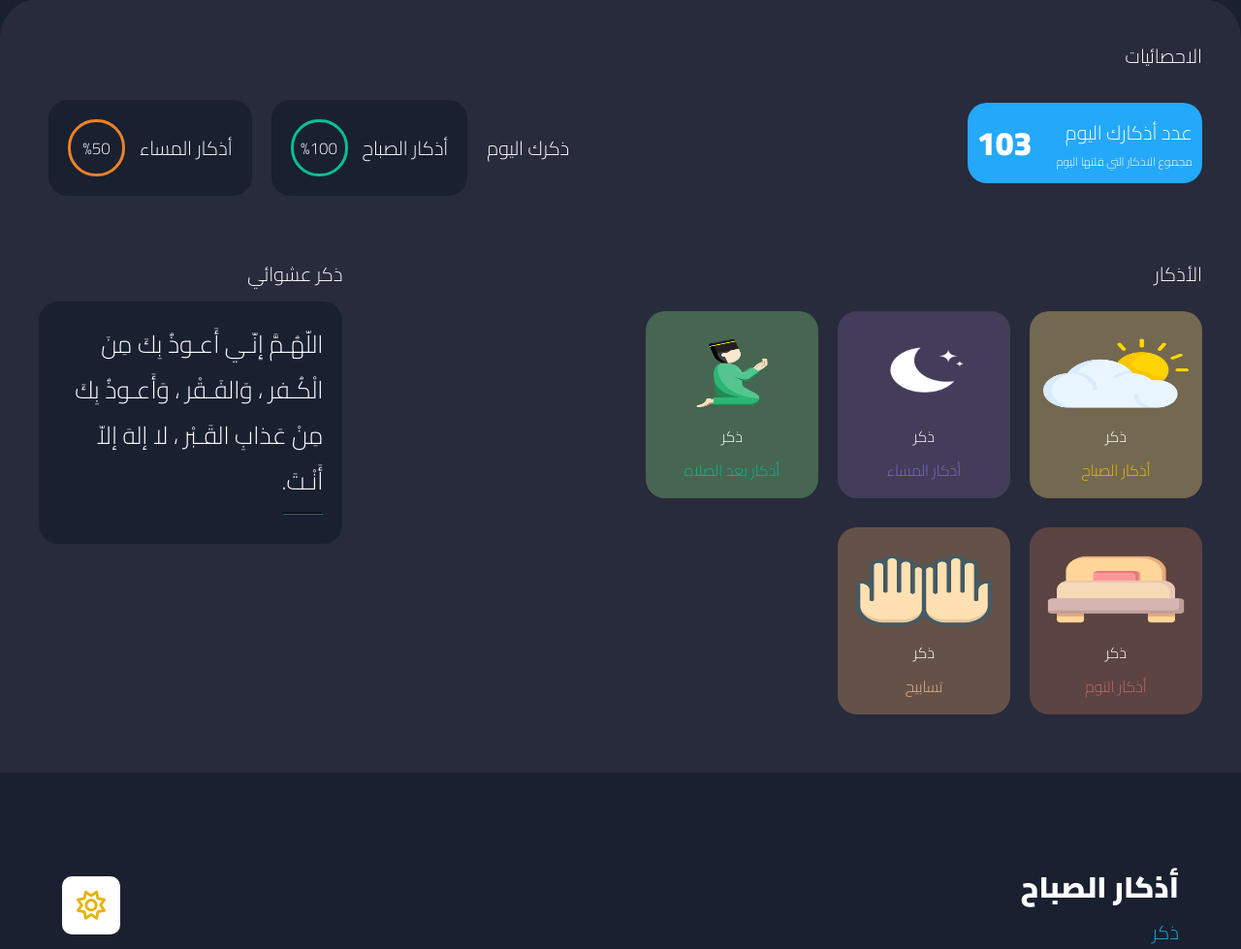
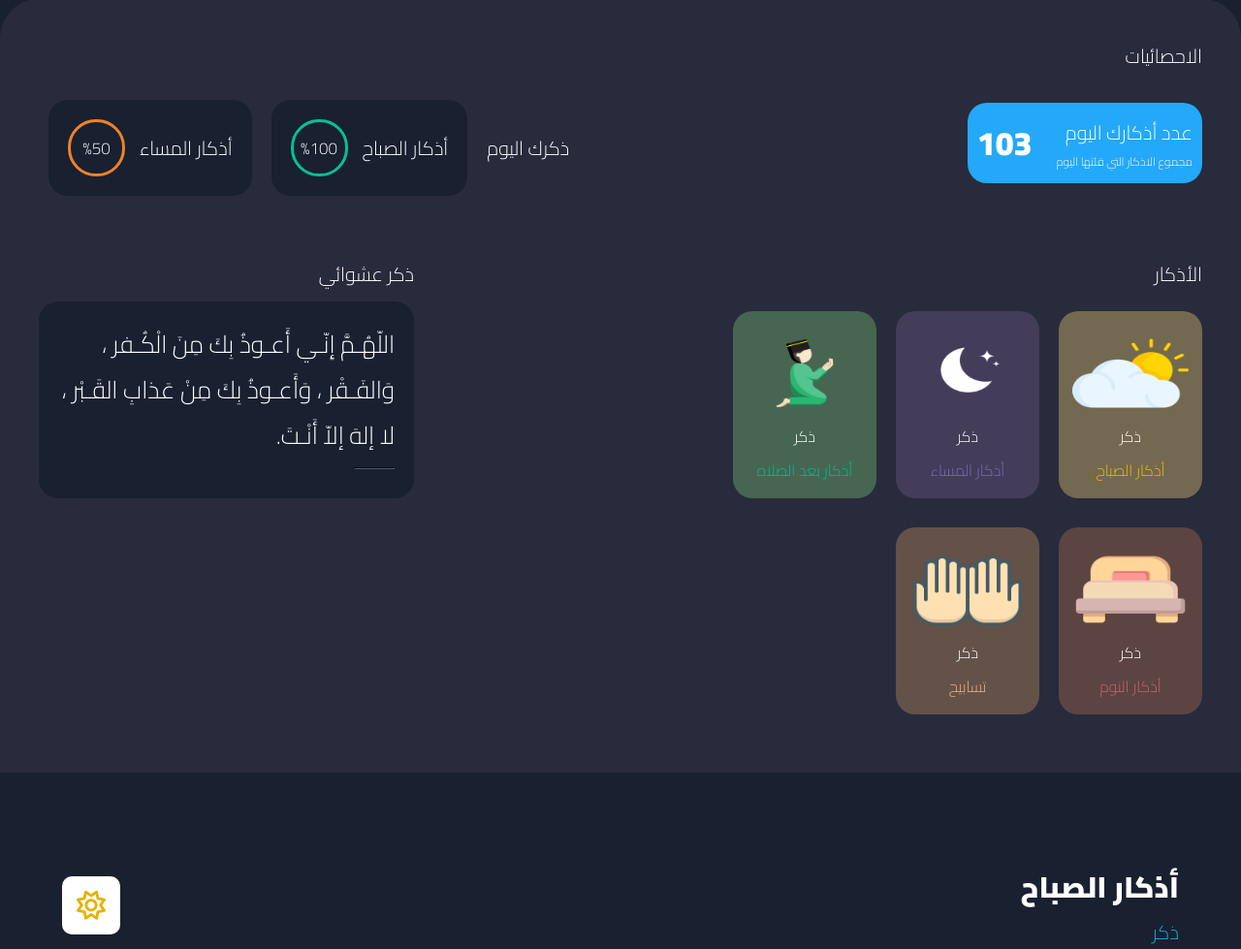
Before and after one commit to Muhammed-Sherif/azkar-website, a PHP site: page / in a window 1280 px wide. Shown: the part 162-1141 px from the top of the page at 97% size. Run offline with PHP 8.4, Linux system fonts and the light colour scheme.

Commit message:
style.css

```diff
--- a/css/style.css
+++ b/css/style.css
@@ -121,7 +121,7 @@ span.higry-date {
   justify-content: center;
 }
 .rondom-zekr-container {
-  width: 350px;
+  width: 400px;
 }
 .azkar-sabah-statistic span.count {
 border-color: #08c091 !important;
@@ -135,7 +135,7 @@ border-color: #08c091 !important;
   flex-wrap: wrap;
 }
 .azkar-links img {
-  width: 150px;
+  width: 120px;
   height: 100px;
 }
 .home-azkar-links {
```
